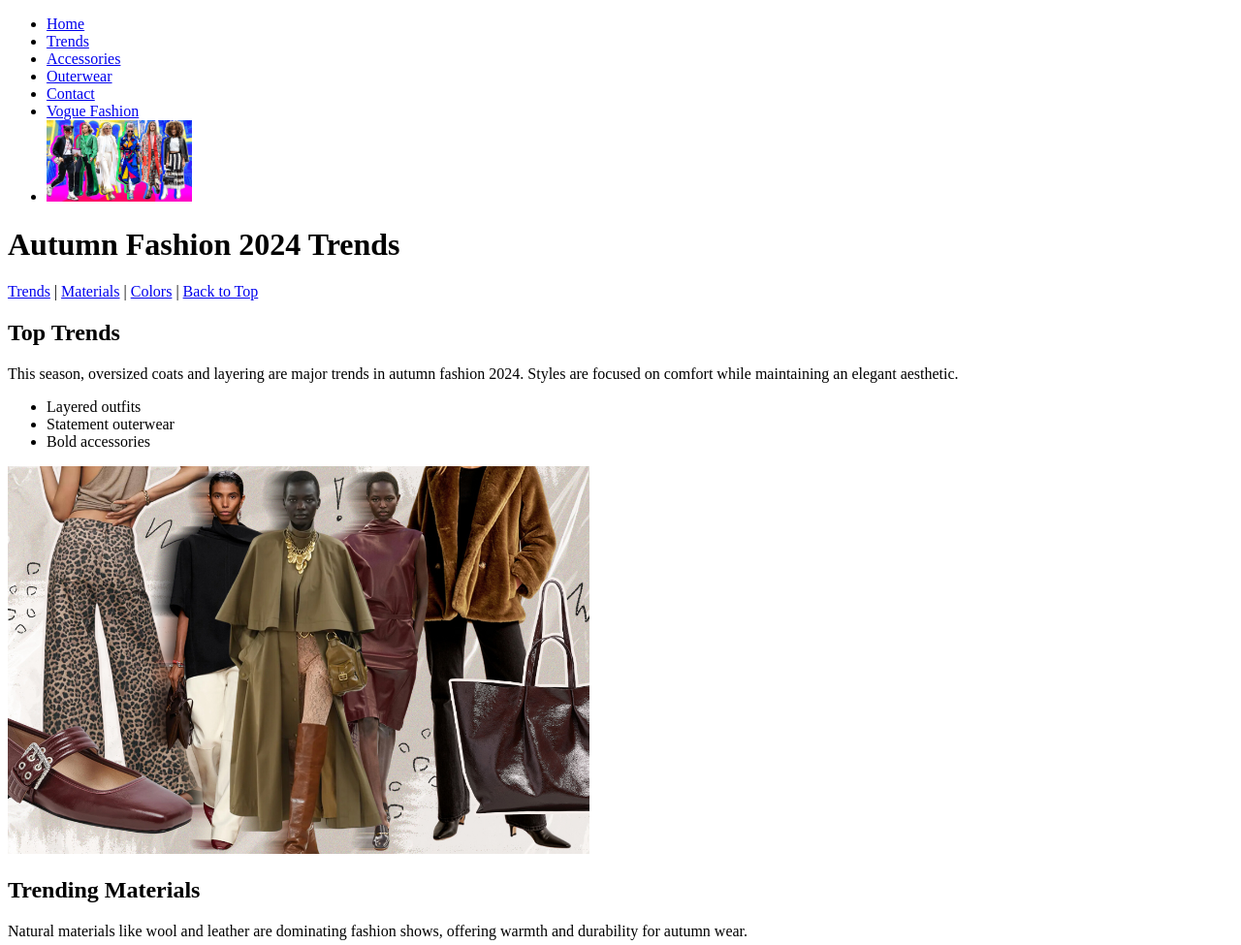
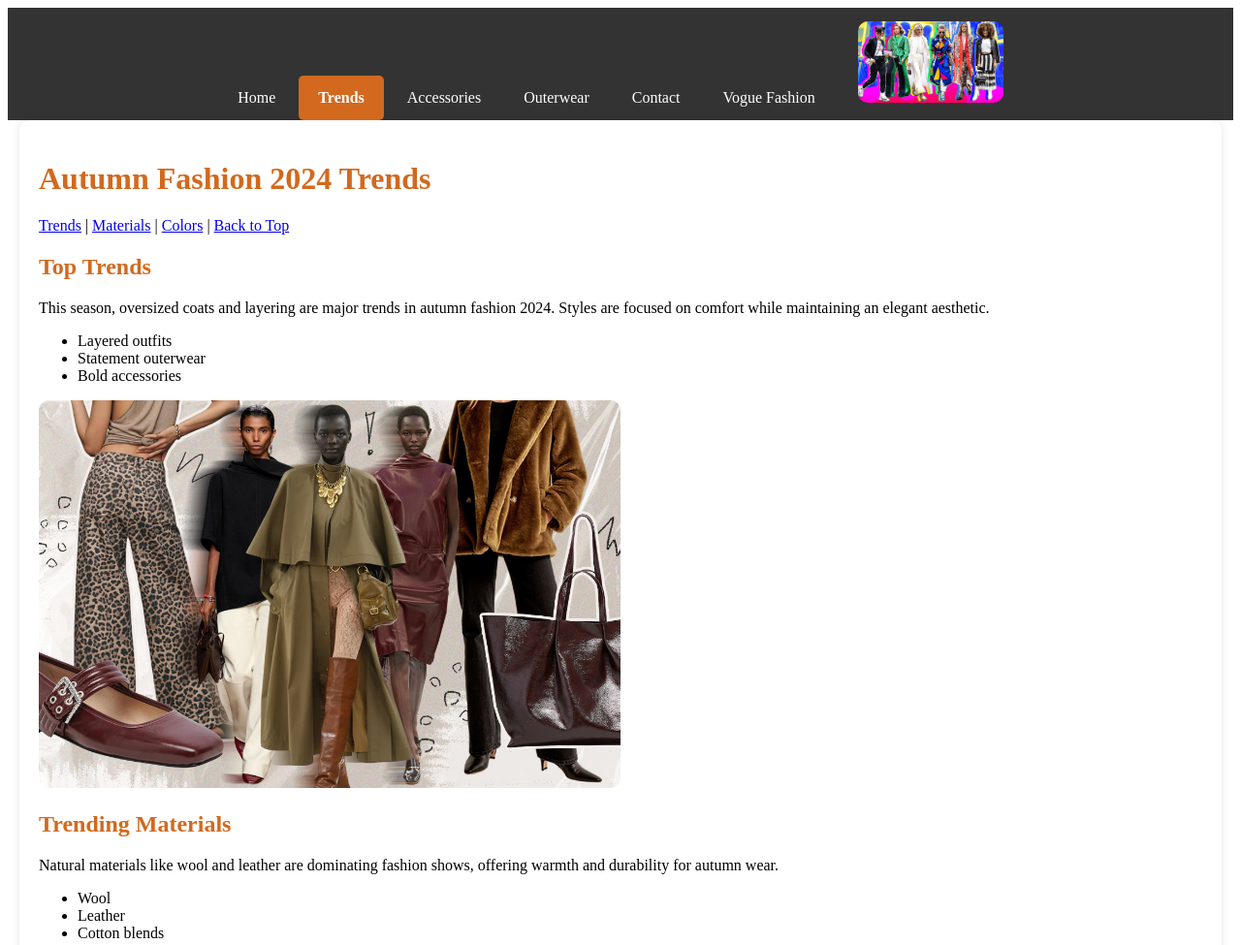
Before and after one commit to Ramilll/polina_html, a plain HTML site: page page1.html in a window 1280 px wide. Shown: the top 975 px of the page at 97% size. Drawn offline with Linux system fonts and the light colour scheme.

Commit message:
aesthetics

```diff
--- a/page1.html
+++ b/page1.html
@@ -5,6 +5,7 @@
     <meta charset="UTF-8">
     <meta name="viewport" content="width=device-width, initial-scale=1.0">
     <title>Autumn Fashion 2024 - Trends</title>
+    <link rel="stylesheet" href="style.css">
 </head>
 
 <body>
@@ -74,6 +75,14 @@
         <a href="#top" id="back-to-top">Back to Top</a>
     </main>
 
+    <script>
+        document.querySelectorAll('.nav-link').forEach(link => {
+            if (link.href === window.location.href) {
+                link.classList.add('active');
+            }
+        });
+    </script>
+
 </body>
 
 </html>
--- /dev/null
+++ b/style.css
@@ -0,0 +1,66 @@
+Global Styles body {
+    font-family: Arial, sans-serif;
+    margin: 0;
+    padding: 0;
+    background-color: #f4f4f9;
+    color: #333;
+}
+
+nav ul {
+    list-style: none;
+    background-color: #333;
+    margin: 0;
+    padding: 0;
+    overflow: hidden;
+    text-align: center;
+}
+
+nav ul li {
+    display: inline;
+}
+
+nav ul li a {
+    text-decoration: none;
+    padding: 14px 20px;
+    display: inline-block;
+    color: white;
+}
+
+nav ul li a:hover,
+nav ul li a.active {
+    background-color: #d2691e;
+    /* Highlight active or hovered links */
+    color: white;
+    font-weight: bold;
+    border-radius: 5px;
+}
+
+main {
+    padding: 20px;
+    max-width: 1200px;
+    margin: auto;
+    background-color: white;
+    box-shadow: 0 0 10px rgba(0, 0, 0, 0.1);
+    border-radius: 10px;
+}
+
+h1,
+h2 {
+    color: #d2691e;
+}
+
+img {
+    max-width: 100%;
+    height: auto;
+    border-radius: 10px;
+}
+
+footer {
+    background-color: #333;
+    color: white;
+    text-align: center;
+    padding: 10px 0;
+    position: fixed;
+    bottom: 0;
+    width: 100%;
+}
```
